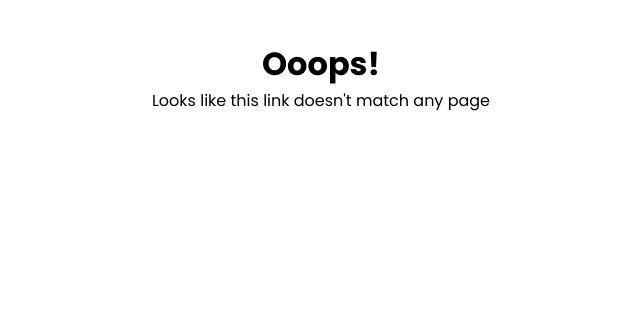
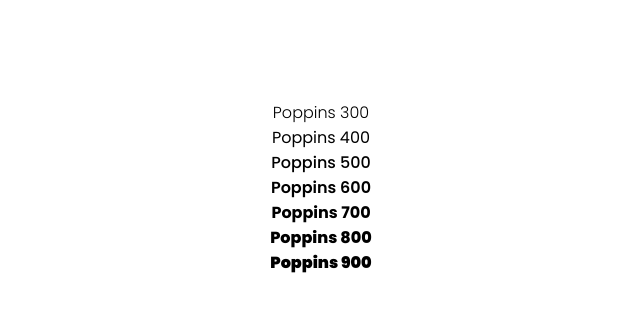
Before and after one commit to mateoLorenzo/Plantilla-01, a React (Create React App) app: page /typographyDemo in a window 1280 px wide. Shown: the top 312 px of the page, without its empty margins (319-959 px from the left). Built offline with nearby package versions, Linux system fonts and the light colour scheme.

Commit message:
added poppins typography to project and included demo screen

```diff
--- /dev/null
+++ b/src/Components/DemoBox/index.tsx
@@ -0,0 +1,19 @@
+import './styles.css'
+import { Link } from 'react-router-dom';
+
+interface screenProps {
+   navigationUrl: string;
+   demoTitle: string;
+}
+
+const DemoBox = ({ navigationUrl, demoTitle }: screenProps) => {
+   return (
+      <div className='demoSquareContainer'>
+         <Link to={navigationUrl} className='demoSquare'>
+            <p className='demoSquareText'>{demoTitle}</p>
+         </Link>
+      </div>
+   )
+}
+
+export default DemoBox
--- /dev/null
+++ b/src/Components/DemoBox/styles.css
@@ -0,0 +1,30 @@
+
+.demoSquareContainer {
+   width: 200px;
+   height: 200px;
+   position: relative;
+   margin: 10px
+}
+
+.demoSquare {
+   width: 95%;
+   height: 80%;
+   bottom: 0;
+   box-shadow: 0px 0px 5px 3px  rgb(189, 189, 189);
+   transition: .22s all ease;
+   position: absolute;
+   display: flex;
+   justify-content: center;
+   align-items: center;
+   text-decoration: none;
+}
+.demoSquare:hover {
+   cursor: pointer;
+   box-shadow: 0px 0px 10px 4px  rgb(189, 189, 189);
+   bottom: 10px;
+}
+
+.demoSquareText {
+   color: black;
+   text-decoration: none;
+}
--- a/src/Demo/MainScreen/index.tsx
+++ b/src/Demo/MainScreen/index.tsx
@@ -1,14 +1,13 @@
 import './styles.css'
-import { Link } from 'react-router-dom'
+import DemoBox from '../../Components/DemoBox/index';
 
 const DemoMainScreen = () => {
    return (
       <div className='mainDemoScreenContainer'>
          <h1>Plantilla-01 | Demos</h1>
-         <div className='demoSquareContainer'>
-            <Link to="navigationDemo" className='demoSquare'>
-               <p className='demoSquareText'>Navigation Demo</p>
-            </Link>
+         <div className='demoBoxesContainer'>
+            <DemoBox demoTitle="Navigation" navigationUrl="navigationDemo" />
+            <DemoBox demoTitle="Typography" navigationUrl="typographyDemo" />
          </div>
       </div>
    )
--- a/src/Demo/MainScreen/styles.css
+++ b/src/Demo/MainScreen/styles.css
@@ -5,31 +5,6 @@
    margin-top: 20px;
 }
 
-.demoSquareContainer {
-   width: 200px;
-   height: 200px;
-   position: relative;
+.demoBoxesContainer{
+   display: flex;
 }
-
-.demoSquare {
-   width: 95%;
-   height: 80%;
-   bottom: 0;
-   box-shadow: 0px 0px 5px 3px  rgb(189, 189, 189);
-   transition: .22s all ease;
-   position: absolute;
-   display: flex;
-   justify-content: center;
-   align-items: center;
-   text-decoration: none;
-}
-.demoSquare:hover {
-   cursor: pointer;
-   box-shadow: 0px 0px 10px 4px  rgb(189, 189, 189);
-   bottom: 10px;
-}
-
-.demoSquareText {
-   color: black;
-   text-decoration: none;
-}
--- /dev/null
+++ b/src/Demo/Typography/index.tsx
@@ -0,0 +1,16 @@
+import "./styles.css"
+const TypographyDemoScreen = () => {
+   return (
+      <div className="typographyDemoContainer">
+         <p className="demoText-300">Poppins 300</p>
+         <p className="demoText-400">Poppins 400</p>
+         <p className="demoText-500">Poppins 500</p>
+         <p className="demoText-600">Poppins 600</p>
+         <p className="demoText-700">Poppins 700</p>
+         <p className="demoText-800">Poppins 800</p>
+         <p className="demoText-900">Poppins 900</p>
+      </div>
+   )
+}
+
+export default TypographyDemoScreen
--- /dev/null
+++ b/src/Demo/Typography/styles.css
@@ -0,0 +1,32 @@
+.typographyDemoContainer {
+   margin-top: 100px;
+   text-align: center;
+}
+
+.demoText-300 {
+   font-weight: 300;
+}
+
+.demoText-400 {
+   font-weight: 400;
+}
+
+.demoText-500 {
+   font-weight: 500;
+}
+
+.demoText-600 {
+   font-weight: 600;
+}
+
+.demoText-700 {
+   font-weight: 700;
+}
+
+.demoText-800 {
+   font-weight: 800;
+}
+
+.demoText-900 {
+   font-weight: 900;
+}
--- a/src/index.tsx
+++ b/src/index.tsx
@@ -5,6 +5,7 @@ import App from './App';
 import NavigationDemoScreen from './Demo/Navigation';
 import reportWebVitals from './reportWebVitals';
 import UrlNotFoundScreen from './Modules/UrlNotFound/Screens/index';
+import TypographyDemoScreen from './Demo/Typography/index';
 
 ReactDOM.render(
   <React.StrictMode>
@@ -12,6 +13,7 @@ ReactDOM.render(
       <Routes>
         <Route path="/" element={<App />} />
         <Route path="navigationDemo" element={<NavigationDemoScreen />} />
+        <Route path="typographyDemo" element={<TypographyDemoScreen />} />
         <Route path="*" element={<UrlNotFoundScreen />} />
       </Routes>
     </BrowserRouter>
```
